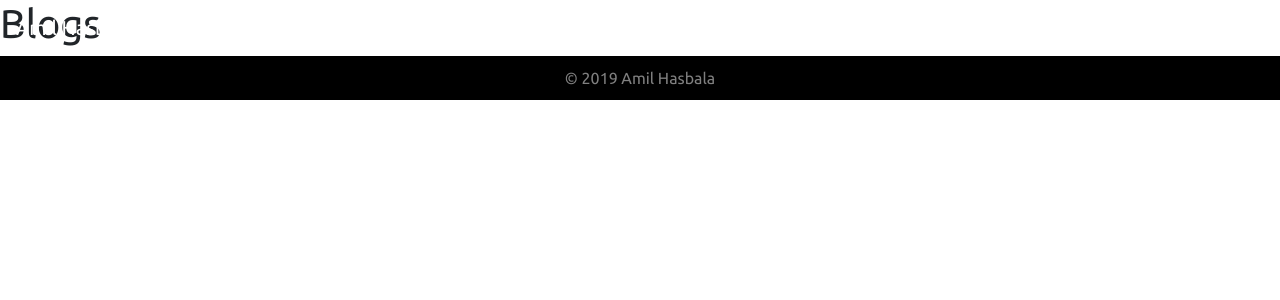
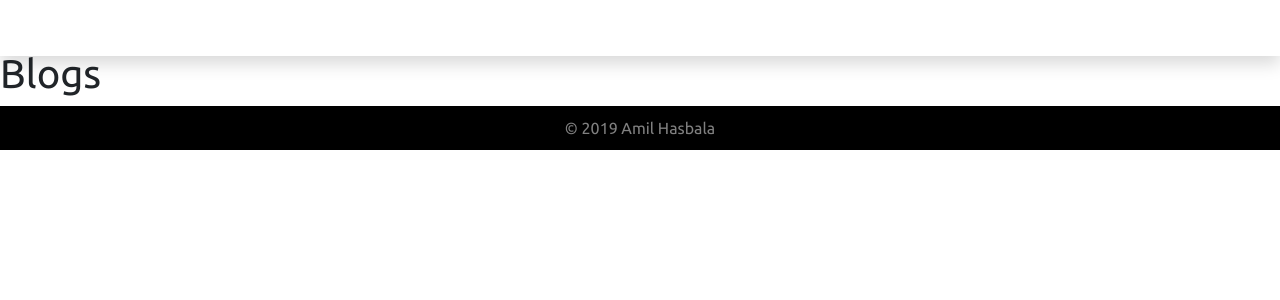
Before and after one commit to HSBL/amilhasbala, a Vue app: page /blogs in a window 1280 px wide. Shown: the top 300 px of the page. Built offline with nearby package versions, Linux system fonts and the light colour scheme.

Commit message:
dribbble api

```diff
--- a/src/components/Portfolio.vue
+++ b/src/components/Portfolio.vue
@@ -51,6 +51,20 @@ export default {
         }
       ]
     };
+  },
+  methods: {
+    getShots() {
+      this.$http
+        .get(
+          "https://api.dribbble.com/v2/user/shots?access_token=cb10c4282b1b183e29c8eb7c66bd38bc8be9bd031b99e9b2cb8680f8971231ae"
+        )
+        .then(result => {
+          console.log(result);
+        });
+    }
+  },
+  created() {
+    this.getShots();
   }
 };
 </script>
--- a/src/views/About.vue
+++ b/src/views/About.vue
@@ -3,3 +3,8 @@
     <h1>This is an about page</h1>
   </div>
 </template>
+<style lang="scss" scoped>
+.about {
+  margin-top: 50px;
+}
+</style>
--- a/src/views/Blogs.vue
+++ b/src/views/Blogs.vue
@@ -1,5 +1,10 @@
 <template>
-    <div>
+    <div class="blogs">
         <h1>Blogs</h1>
     </div>
 </template>
+<style lang="scss" scoped>
+.blogs{
+    margin-top: 50px;
+}
+</style>
```
